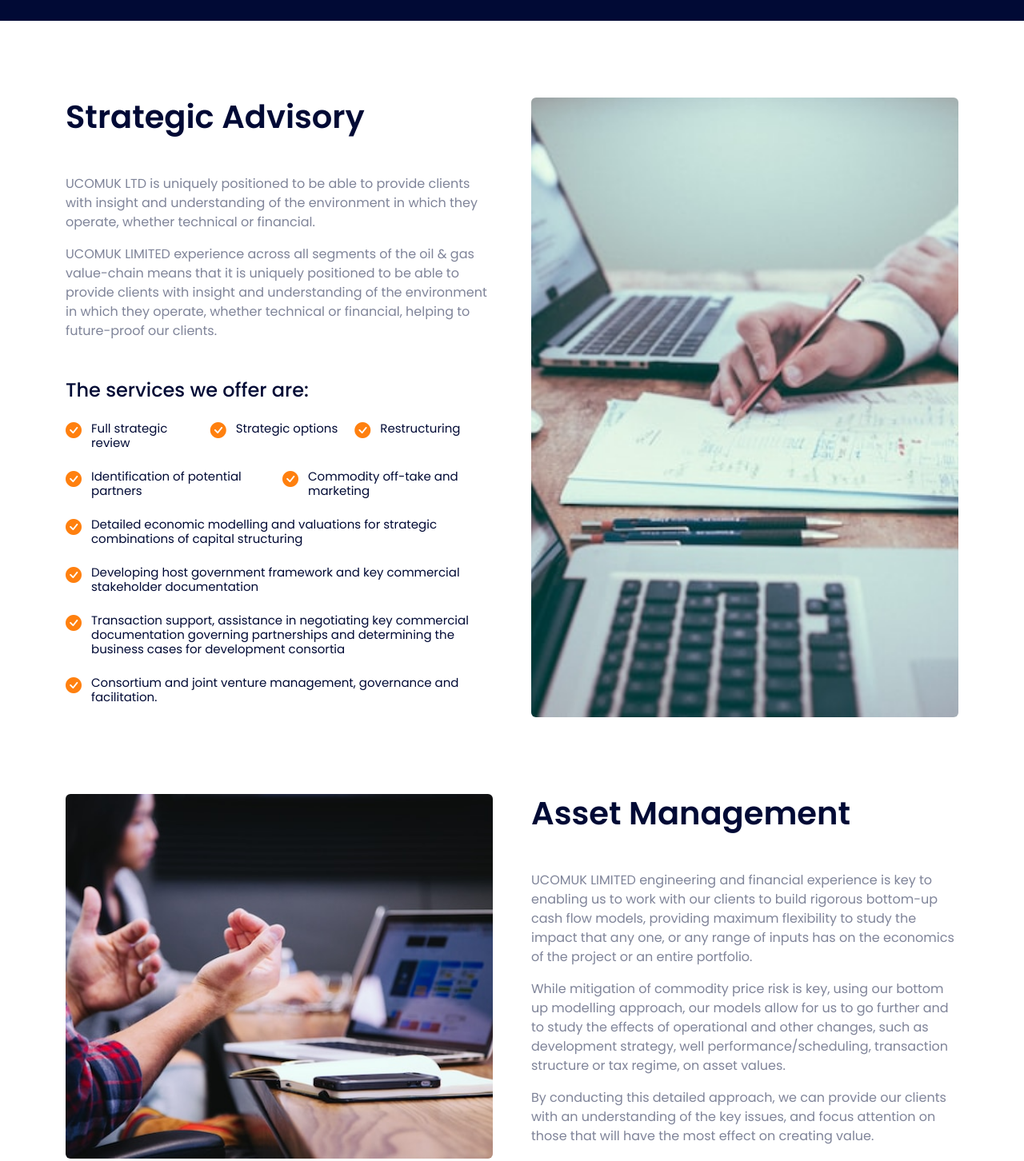
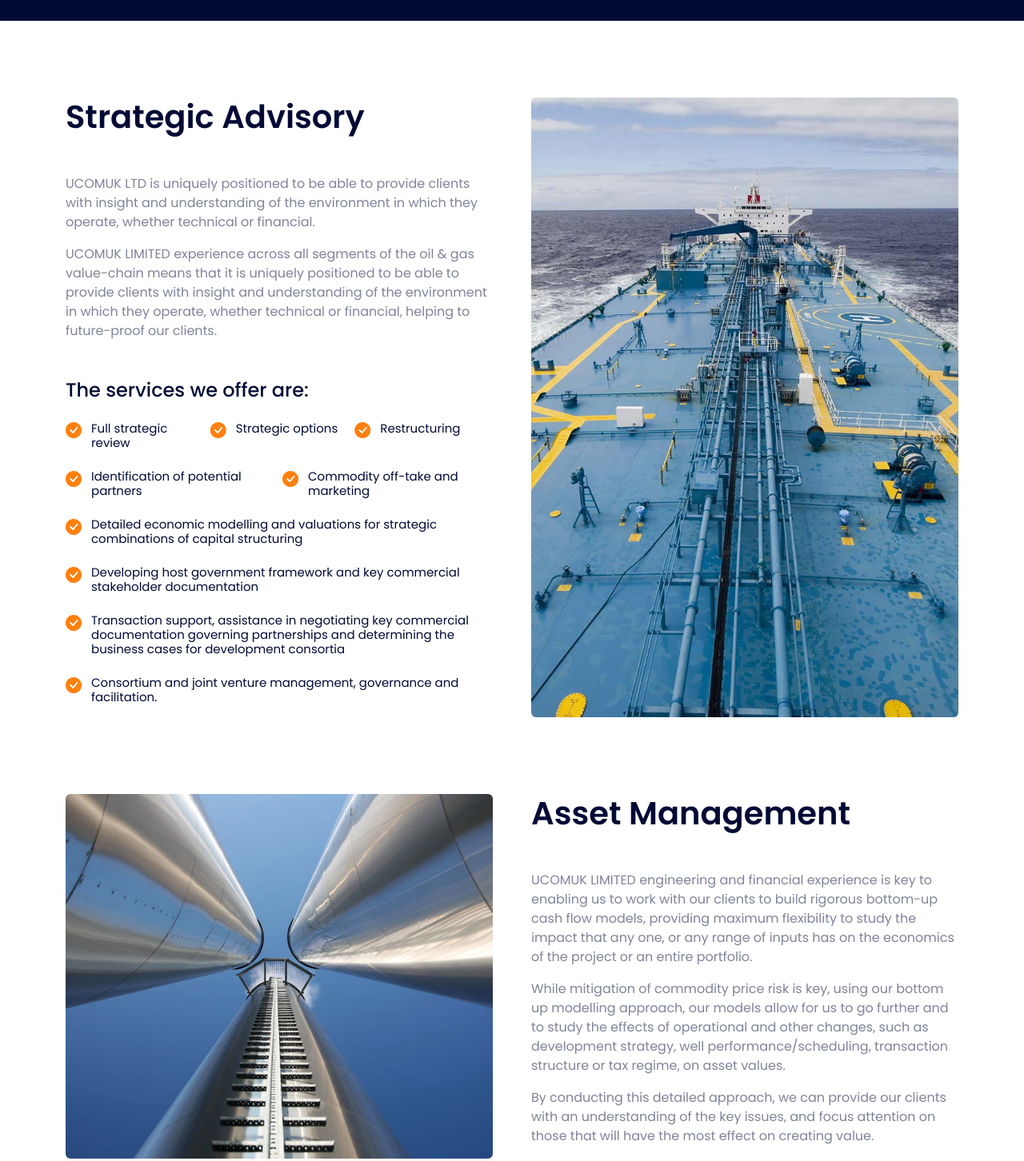
Before and after one commit to gulfwww/ucomuk, a website: page dist/index.html in a window 1280 px wide. Shown: the part 1620-3072 px from the top of the page at 80% size. Drawn offline with nearby package versions, Linux system fonts and the light colour scheme.

Commit message:
update images

```diff
--- a/dist/index.html
+++ b/dist/index.html
@@ -226,7 +226,7 @@
       </section>
 
       <section
-        class="container-fluid position-relative bg-blue my-3 my-md-5 py-5"
+        class="container-fluid our-services position-relative bg-blue my-3 my-md-5 py-5"
       >
         <div class="container py-5">
           <div class="row g-5">
@@ -337,7 +337,7 @@
               >
                 <img
                   class="position-absolute w-100 h-100"
-                  src="./images/Strategic-advisory.jpg"
+                  src="./images/img-5.jpg"
                   alt="Oil"
                   style="object-fit: cover"
                 />
@@ -357,7 +357,7 @@
               >
                 <img
                   class="position-absolute w-100 h-100"
-                  src="./images/Asset.jpg"
+                  src="./images/about.jpg"
                   alt="Oil"
                   style="object-fit: cover"
                 />
```
Also changed, not shown: dist/images/about.jpg (added), dist/images/img-5.jpg (added).
